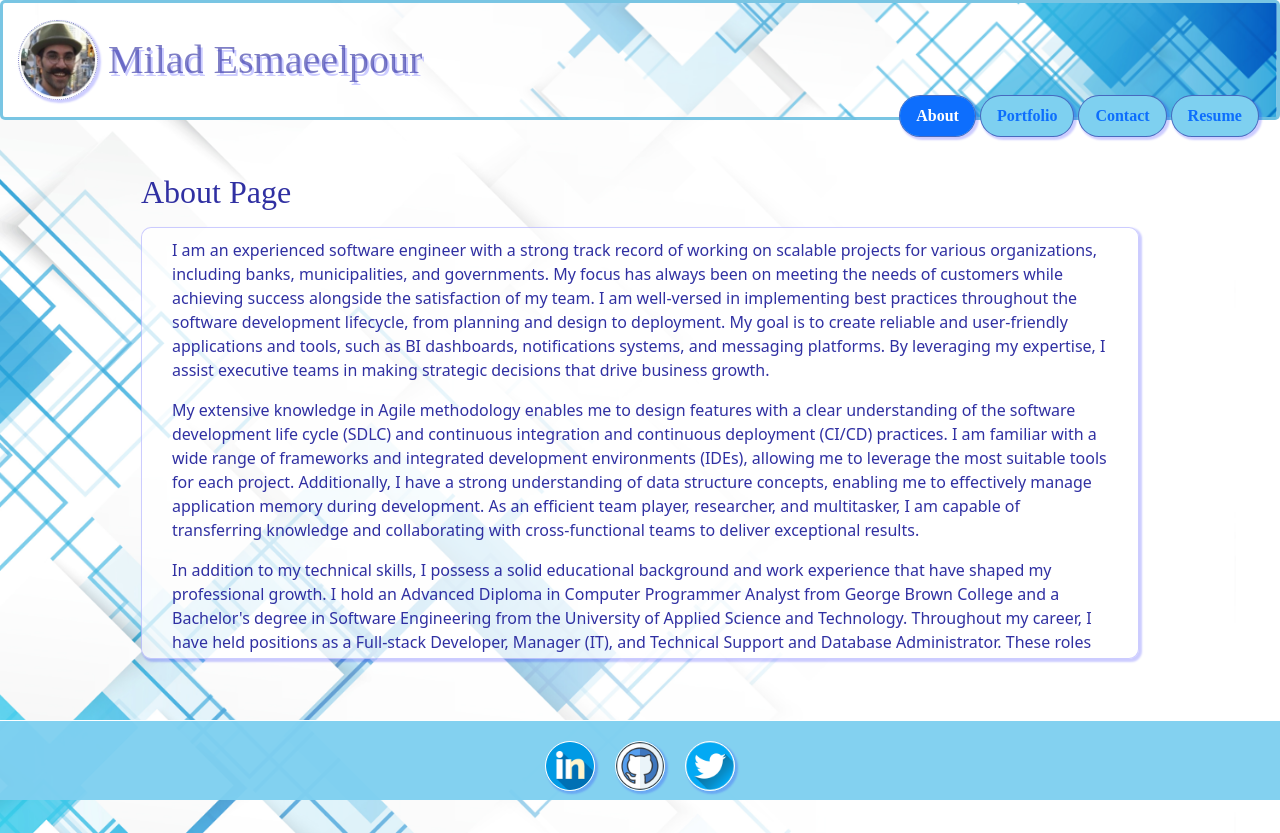
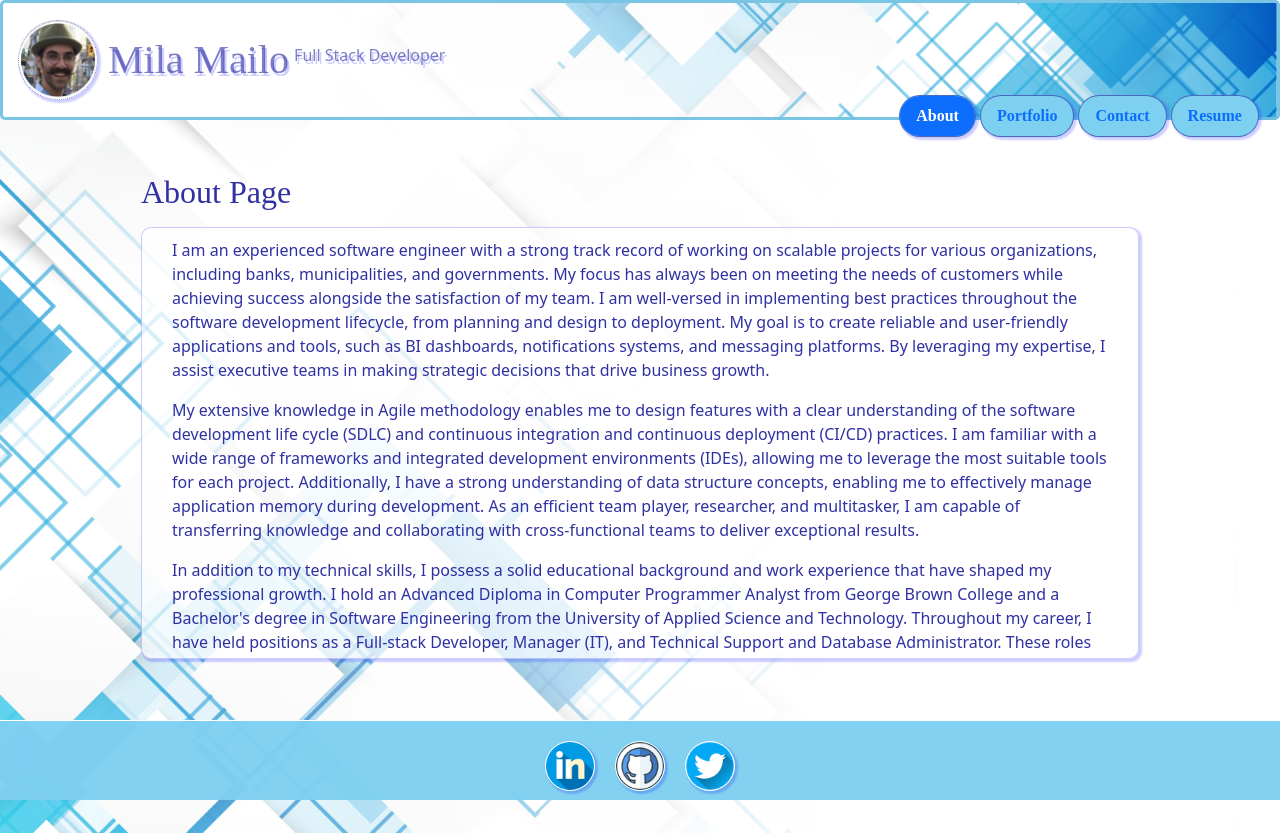
Before and after one commit to miladesmailpour/preact-ortfolio, a React (Create React App) app: page / in a window 1280 px wide. Built offline with nearby package versions, Linux system fonts and the light colour scheme; a web font is replaced by a local one.

Commit message:
title added in header

```diff
--- a/public/index.html
+++ b/public/index.html
@@ -6,7 +6,7 @@
     <meta name="viewport" content="width=device-width, initial-scale=1" />
     <meta name="theme-color" content="#000000" />
     <meta
-      name="Portfoilo-Milad"
+      name="Portfoilo Mila Mailo"
       content="Web site created using create-react-app"
     />
     <link href="https://fonts.googleapis.com/css2?family=Belanosima&display=swap" rel="stylesheet">
@@ -25,7 +25,7 @@
       work correctly both with client-side routing and a non-root public URL.
       Learn how to configure a non-root public URL by running `npm run build`.
     -->
-    <title>Portfoilo-Milad Esmaeelpour</title>
+    <title>Portfoilo Mila Mailo</title>
   </head>
   <body>
     <noscript>You need to enable JavaScript to run this app.</noscript>
--- a/src/components/Header.js
+++ b/src/components/Header.js
@@ -3,8 +3,9 @@ import React from "react";
 const Header = () => {
   return (
     <header>
-      <img src="./img/avatar.png" alt="avatar"/>
-      <h1>Milad Esmaeelpour</h1>
+      <img src="./img/avatar.png" alt="avatar" />
+      <h1>Mila Mailo</h1>
+      <h6>Full Stack Developer</h6>
     </header>
   );
 };
--- a/src/components/Home.css
+++ b/src/components/Home.css
@@ -58,10 +58,15 @@ header img {
   margin: 0 5px;
 }
 header h1 {
+  display: block;
   margin: 0 5px;
   color: var(--header-color);
   text-shadow: 2px 3px var(--header-img-shadow);
-
+}
+header h6 {
+  display: block;
+  color: var(--header-color);
+  text-shadow: 2px 3px var(--header-img-shadow);
 }
 #navbar-container {
   position: fixed;
```
